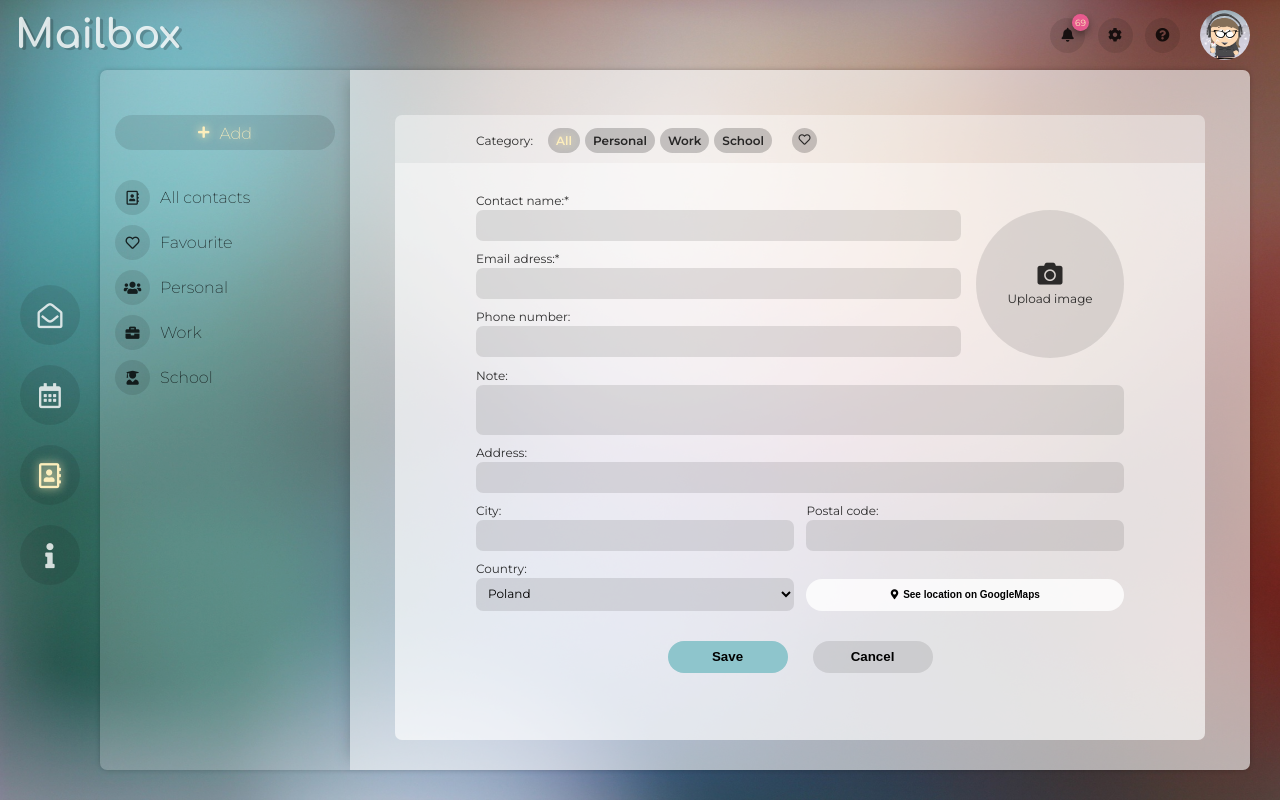
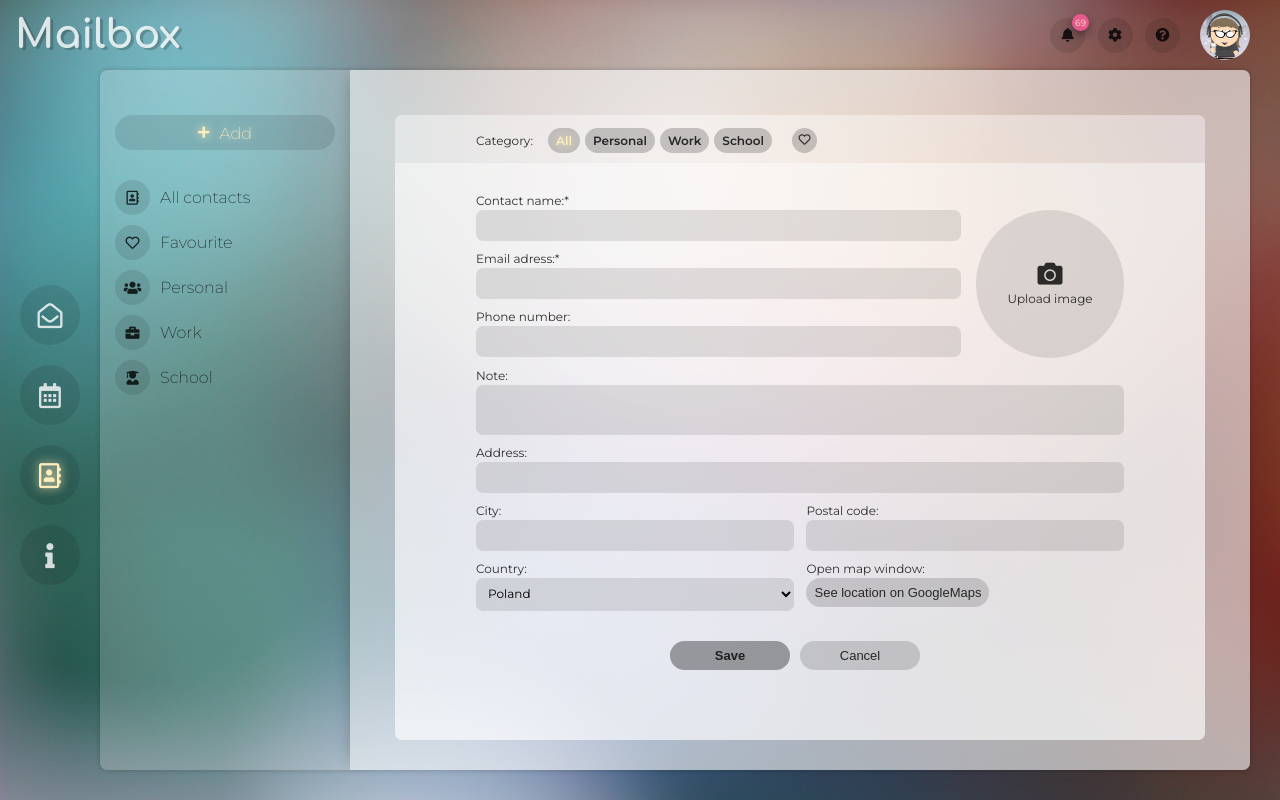
Before and after one commit to joannaSkowron/mailing_app, a React (Create React App) app: page /addressbook/add/new in a window 1280 px wide. Built offline with nearby package versions, Linux system fonts and the light colour scheme.

Commit message:
Add Button component

```diff
--- /dev/null
+++ b/src/components/Button.js
@@ -0,0 +1,20 @@
+import React from 'react';
+import '../styles/components/Button.css';
+
+
+const Button = (props) => {
+
+  const { type, buttonStyle, handleClick, text } = props;
+
+  return (
+    <button
+      type={type}
+      className={`buttonComponent ${buttonStyle}`}
+      onClick={handleClick}>
+      {text}
+    </button>
+
+  );
+}
+
+export default Button;
--- a/src/content/addressbook/AddressbookAdd.js
+++ b/src/content/addressbook/AddressbookAdd.js
@@ -14,6 +14,7 @@ import AddressbookAddCategoryTools from '../../components/AddressbookAddCategory
 import { COUNTRIES } from '../../constants/Countries';
 import { BASE_URL } from '../../constants/URL';
 import Spinner from '../../components/Spinner';
+import Button from '../../components/Button';
 
 
 class AddressbookAdd extends Component {
@@ -359,20 +360,41 @@ class AddressbookAdd extends Component {
                 </select>
               </div>
 
-              <button type='button' className="open-map"
+              <div className="addressbook-input-wrapper-address">
+                <label htmlFor="open-map" className="addressbook-add-form-label">Open map window:</label>
+                <Button
+                  name='open-map'
+                  type='button'
+                  buttonStyle='secondary'
+                  handleClick={(event) => this.handleClick(event, 'mapActive')}
+                  text='See location on GoogleMaps' />
+              </div>
+
+
+              {/* <button type='button' className="open-map"
                 onClick={(event) => this.handleClick(event, 'mapActive')}>
                 <i className="fas fa-map-marker-alt"></i>
                   See location on GoogleMaps
-                </button>
+                </button> */}
 
               <div className="addressbook-add-form-buttons">
-                <button type='submit' className="save" onClick={this.handleSave}>Save</button>
+
+                <Button
+                  type='submit'
+                  buttonStyle='primary'
+                  handleClick={this.handleSave}
+                  text='Save' />
+
                 <Prompt
                   when={true}
                   message={'Are you sure you want to cancel?'} />
                 <Link to='/addressbook/all'>
-                  <button type='button' className="cancel" >Cancel</button>
+                  <Button
+                    type='button'
+                    buttonStyle='secondary'
+                    text='Cancel' />
                 </Link>
+
               </div>
 
             </div>
--- a/src/content/calendar/CalendarNewTask.js
+++ b/src/content/calendar/CalendarNewTask.js
@@ -13,6 +13,7 @@ import {
   generateTimeOptions,
   getISODateFromSelectedDateAndTime
 } from '../../tools/CalendarHelper';
+import Button from '../../components/Button';
 
 class CalendarNewTask extends Component {
 
@@ -190,12 +191,16 @@ class CalendarNewTask extends Component {
             </div>
 
             <div className="calendar-newtask-form-buttons">
-              <button className="calendar-newtask-form-btn"
-                onClick={this.handleSave}
-              >Save</button>
-              <button className="calendar-newtask-form-btn"
-                onClick={this.props.handleCancelBtn}
-              >Cancel</button>
+              <Button
+                type='button'
+                buttonStyle='primary'
+                handleClick={this.handleSave}
+                text='Save' />
+              <Button
+                type='button'
+                buttonStyle='secondary'
+                handleClick={this.props.handleCancelBtn}
+                text='Cancel' />
             </div>
 
           </div>
--- a/src/content/email/EmailCompose.js
+++ b/src/content/email/EmailCompose.js
@@ -4,6 +4,7 @@ import { Link, Prompt, Redirect } from 'react-router-dom';
 import { FetchService } from '../../services/FetchService';
 import { emailResponseQuotationHelper, stateUpdateBasedOnResponseType } from '../../tools/EmailResponseHelper';
 import '../../styles/email/EmailCompose.css';
+import Button from '../../components/Button';
 
 
 class EmailCompose extends Component {
@@ -294,14 +295,28 @@ class EmailCompose extends Component {
                 <span className="email-compose-error-message">{this.validationErrorMessages.contentIncorrect}</span>}
             </div>
             <div className="email-compose-form-buttons">
-              <button className="email-compose-btn" onClick={this.handleSend}>Send</button>
-              <button className="email-compose-btn" onClick={this.handleSaveAsDraft}>Save as draft</button>
+
+              <Button
+                type='button'
+                buttonStyle='primary'
+                handleClick={this.handleSend}
+                text='Send' />
+
+              <Button
+                type='button'
+                buttonStyle='secondary'
+                handleClick={this.handleSaveAsDraft}
+                text='Save as draft' />
+
               <Prompt
                 when={true}
                 message={'Are you sure you want to cancel?'}
               />
               <Link to='/email/inbox'>
-                <button className="email-compose-btn">Cancel</button>
+                <Button
+                  type='button'
+                  buttonStyle='secondary'
+                  text='Cancel' />
               </Link>
 
             </div>
--- a/src/content/email/EmailList.js
+++ b/src/content/email/EmailList.js
@@ -52,7 +52,6 @@ class Email extends Component {
     };
 
     const failureCallback = (err) => {
-      console.log('Fetch failure callback in component EmailList');
       console.log(err, err.name);
     };
 
--- a/src/styles/about/About.css
+++ b/src/styles/about/About.css
@@ -32,7 +32,6 @@
 
 .about-content-features {
   display: flex;
-
 }
 
 .about-content-features p {
--- a/src/styles/addressbook/AddressbookAdd.css
+++ b/src/styles/addressbook/AddressbookAdd.css
@@ -157,54 +157,3 @@
   width: 100%;
   padding: 30px 0 10px 0;
 }
-
-.addressbook-add-form-buttons button, .addressbook-add-form .open-map {
-  width: 120px;
-  height: 32px;
-  padding: 8px;
-  background-color: var(--color1-08);
-  font-weight: 600;
-  border: none;
-  border-radius: 25px;
-  outline: none;
-  cursor: pointer;
-  transition: .1s;
-  transition: all 0.3s ease 0s;
-}
-
-.addressbook-add-form-buttons .save {
-  margin-right: 25px;
-  background-color: var(--color6);
-}
-
-.addressbook-add-form-buttons .save:hover {
-  background-color: transparent;
-  box-shadow: 0px 0px 0px 5px var(--color6), 0px 5px 6px 0px var(--color2-04);
-}
-
-
-.addressbook-add-form-buttons .cancel {
-  background-color: var(--color2-01);
-}
-
-.addressbook-add-form-buttons .cancel:hover {
-  background-color: transparent;
-  box-shadow: 0px 0px 0px 5px var(--color2-01), 0px 5px 6px 0px var(--color2-02);
-}
-
-
-.addressbook-add-form .open-map {
-  width: 49%;
-  margin-top: 8px;
-  font-size: 10px;
- align-self: flex-end;
-}
-
-.addressbook-add-form .open-map:hover {
-  background-color: transparent;
-  box-shadow: 0px 0px 0px 5px var(--color1-08), 0px 5px 6px 0px var(--color2-04);
-}
-
-.addressbook-add-form .open-map i {
-  margin-right: 5px;
-}
--- a/src/styles/calendar/CalendarNewTask.css
+++ b/src/styles/calendar/CalendarNewTask.css
@@ -89,24 +89,6 @@
   width: 250px;
 }
 
-.calendar-newtask-form-btn {
-  width: 120px;
-  padding: 8px;
-  background-color: var(--color2-01);
-  font-weight: 600;
-  border: none;
-  border-radius: 25px;
-  outline: none;
-  cursor: pointer;
-  transition: .2s;
-}
-
-.calendar-newtask-form-btn:hover {
-  background-color: var(--color2-04);
-  color: var(--color4);
-  text-shadow: 0px 0px 10px var(--color4);
-}
-
 .calendar-newtask-error-messages-container {
   display: flex;
   justify-content: space-between;
--- /dev/null
+++ b/src/styles/components/Button.css
@@ -0,0 +1,36 @@
+.buttonComponent {
+  margin-right: 10px;
+  min-width: 120px;
+  max-height: 32px;
+  padding: 8px;
+  font-size: 13px;
+  line-height: 100%;
+  color: var(--color2-08);
+  border: none;
+  border-radius: 25px;
+  outline: none;
+  cursor: pointer;
+  transition: .2s;
+  overflow-y: hidden;
+}
+
+.primary {
+  background: var(--primary);
+  font-weight: 600;
+}
+
+.primary:hover {
+  background-color: var(--primary-hover);
+  color: var(--color4);
+  text-shadow: 0px 0px 10px var(--color4);
+}
+
+.secondary {
+  background-color: var(--secondary);
+}
+
+.secondary:hover {
+  background-color: var(--secondary-hover);
+  color: var(--color4);
+  text-shadow: 0px 0px 10px var(--color4);
+}
--- a/src/styles/email/EmailCompose.css
+++ b/src/styles/email/EmailCompose.css
@@ -1,8 +1,6 @@
 .email-compose-container {
   height: 100%;
-  /* padding: 20px; */
   color: var(--color2-08);
-  /* background-color: var(--color1-04); */
   border-radius: 7px;
   font-size: 12px;
 }
@@ -11,7 +9,6 @@
   display: flex;
   flex-direction: column;
   height: 100%;
-  /* padding: 15px; */
 }
 
 .email-compose-form-header {
@@ -72,25 +69,6 @@
   padding: 10px 0 0 0;
 }
 
-.email-compose-btn {
-  width: 120px;
-  padding: 8px;
-  background-color: var(--color1-08);
-  color: var(--color2-08);
-  font-weight: 600;
-  border: none;
-  border-radius: 25px;
-  outline: none;
-  cursor: pointer;
-  transition: .2s;
-}
-
-.email-compose-btn:hover {
-  background-color: var(--color2-01);
-  color: var(--color4);
-  text-shadow: 0px 0px 10px var(--color4);
-}
-
 .email-compose-error-message {
   color: rgb(250, 3, 127);
   font-weight: 200;
--- a/src/styles/layout/index.css
+++ b/src/styles/layout/index.css
@@ -50,7 +50,14 @@ body a {
   --color3: rgb(185, 174, 171);
   --color4: rgb(253, 238, 188); /*highlighted element */
   --color5: rgba(255, 90, 155, 0.8); /*alert element */
-  --color6: #8EC5CC; /*success button */
+
+  /* Buttons */
+  --primary:  rgba(0, 0, 0, 0.35);
+  --primary-hover:  rgba(0, 0, 0, 0.45);
+  --secondary:  rgba(0, 0, 0, 0.15);
+  --secondary-hover:  rgba(0, 0, 0, 0.25);
+
+
 }
 
 /* Custom scrollbar: */
```
